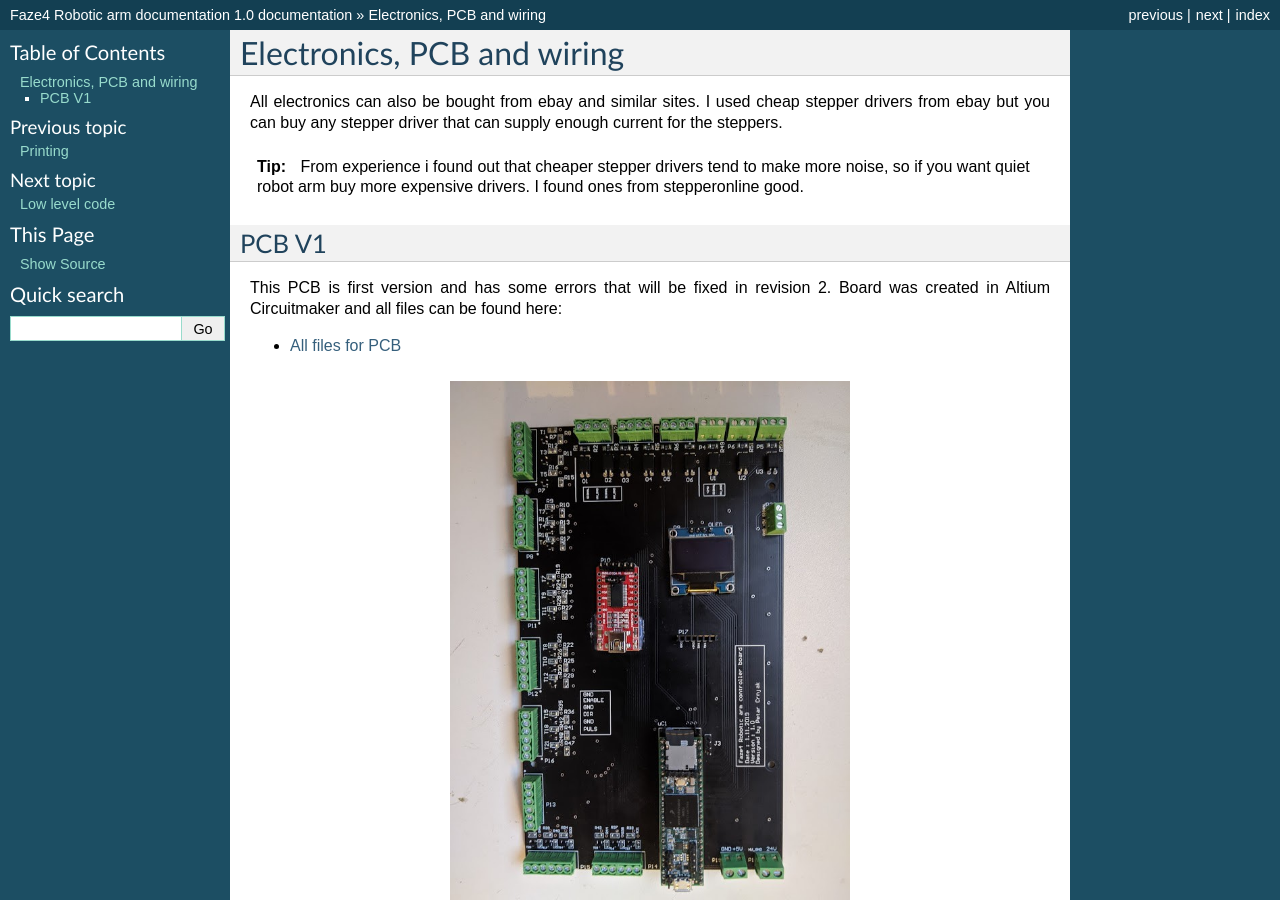
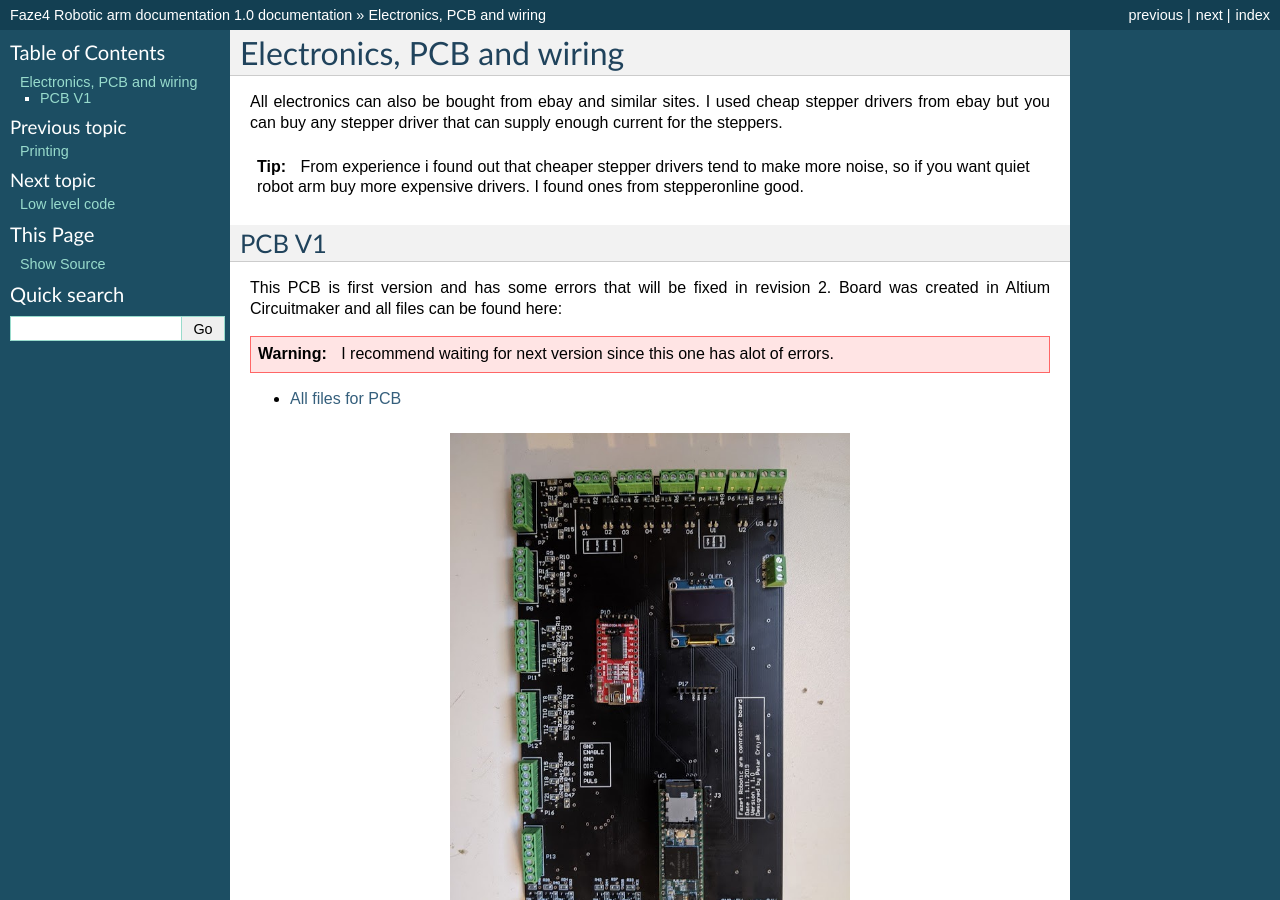
Before and after one commit to PCrnjak/Faze4-Robotic-arm, a Sphinx documentation site: the page built from docs/Electronics_PCB.rst, in a window 1280 px wide and 900 px high. Built offline with Sphinx 7.4.7, drawn with Linux system fonts in a browser that asks for light colours.

Commit message:
Update Electronics_PCB.rst

```diff
--- a/docs/Electronics_PCB.rst
+++ b/docs/Electronics_PCB.rst
@@ -16,6 +16,10 @@ PCB V1
 ------------
 This PCB is first version and has some errors that will be fixed in revision 2.
 Board was created in Altium Circuitmaker and all files can be found here:
+
+.. Warning::
+
+  I recommend waiting for next version since this one has alot of errors.
 
 * `All files for PCB`_
 
```
